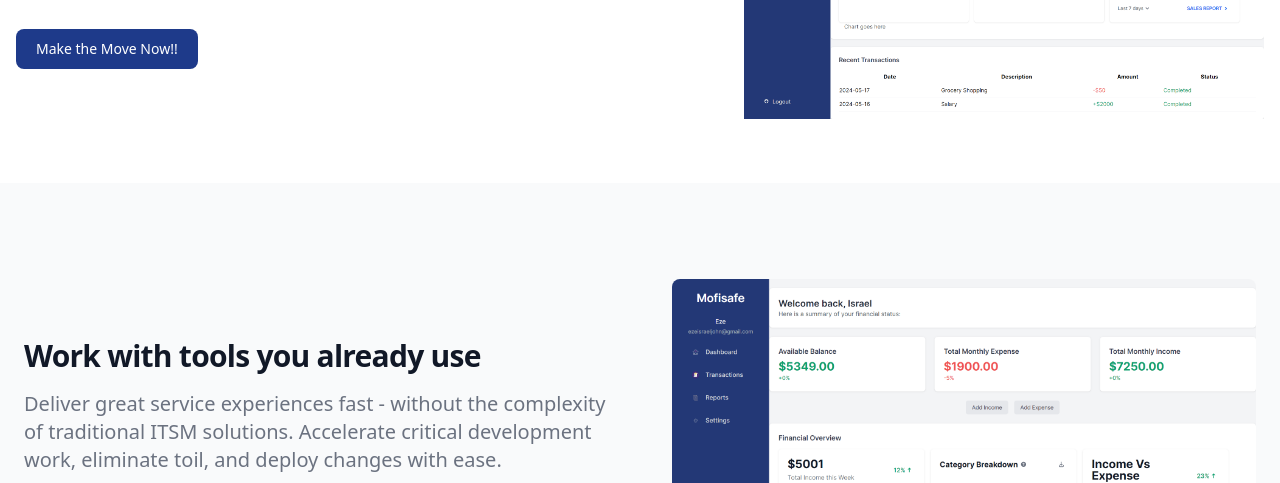
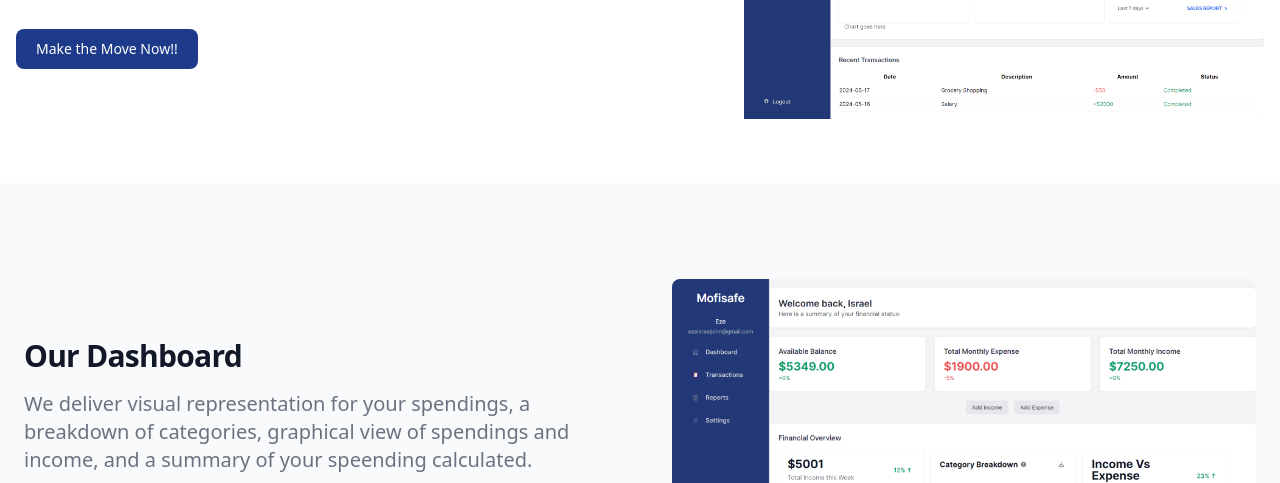
Before and after one commit to ezeisraeljohn/ezeisraeljohn.github.io, a website: page index.html in a window 1280 px wide. Shown: the part 469-952 px from the top of the page. Drawn offline with nearby package versions, Linux system fonts and the light colour scheme.

Commit message:
Update index.html

```diff
--- a/index.html
+++ b/index.html
@@ -129,8 +129,8 @@
             <!-- Row -->
             <div class="items-center gap-8 lg:grid lg:grid-cols-2 xl:gap-16">
                 <div class="text-gray-500 sm:text-lg dark:text-gray-400">
-                    <h2 class="mb-4 text-3xl font-extrabold tracking-tight text-gray-900 dark:text-white">Work with tools you already use</h2>
-                    <p class="mb-8 font-light lg:text-xl">Deliver great service experiences fast - without the complexity of traditional ITSM solutions. Accelerate critical development work, eliminate toil, and deploy changes with ease.</p>
+                    <h2 class="mb-4 text-3xl font-extrabold tracking-tight text-gray-900 dark:text-white">Our Dashboard</h2>
+                    <p class="mb-8 font-light lg:text-xl">We deliver visual representation for your spendings, a breakdown of categories, graphical view of spendings and income, and a summary of your speending calculated.</p>
                     <!-- List -->
                     <ul role="list" class="pt-8 space-y-5 border-t border-gray-200 my-7 dark:border-gray-700">
                         <li class="flex space-x-3">
```
